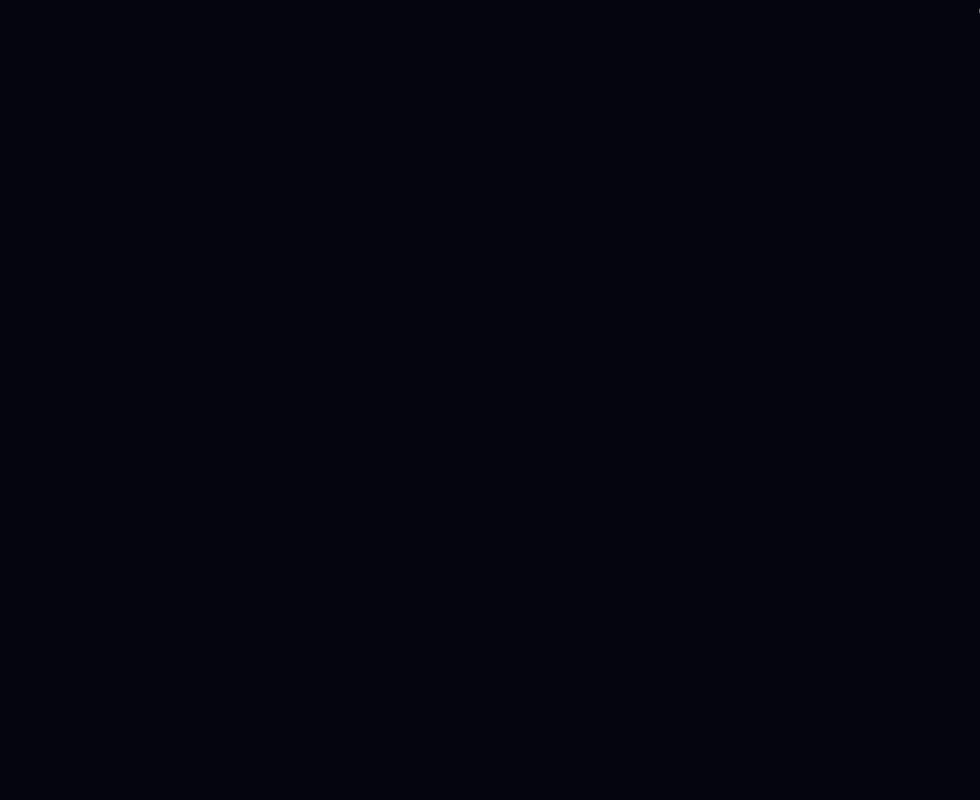
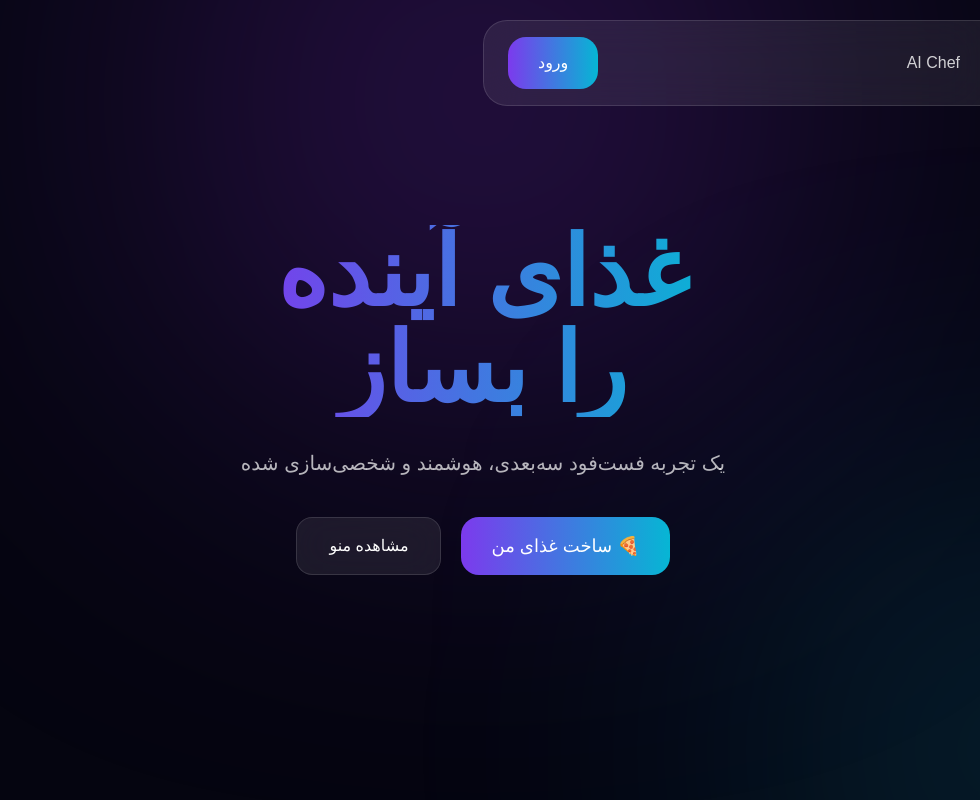
Before and after one commit to ovays62/omfood, a Next.js app: page / in a window 1280 px wide. Shown: the whole page, without its empty margins (300-1280 px from the left). Built offline with nearby package versions, Linux system fonts and the light colour scheme.

Commit message:
Update page.js

```diff
--- a/app/page.js
+++ b/app/page.js
@@ -1,19 +1,22 @@
-"use client";
+import Navbar from "@/components/ui/Navbar";
+import GalaxyBackground from "@/components/home/GalaxyBackground";
+import Hero from "@/components/home/Hero";
 
-import { motion } from "framer-motion";
 
 export default function Home(){
 
 return (
-<motion.div
-initial={{opacity:0,y:50}}
-animate={{opacity:1,y:0}}
-transition={{duration:1}}
->
-<h1>
-OmFood
-</h1>
-</motion.div>
+
+<main>
+
+<GalaxyBackground/>
+
+<Navbar/>
+
+<Hero/>
+
+</main>
+
 )
 
 }
```
